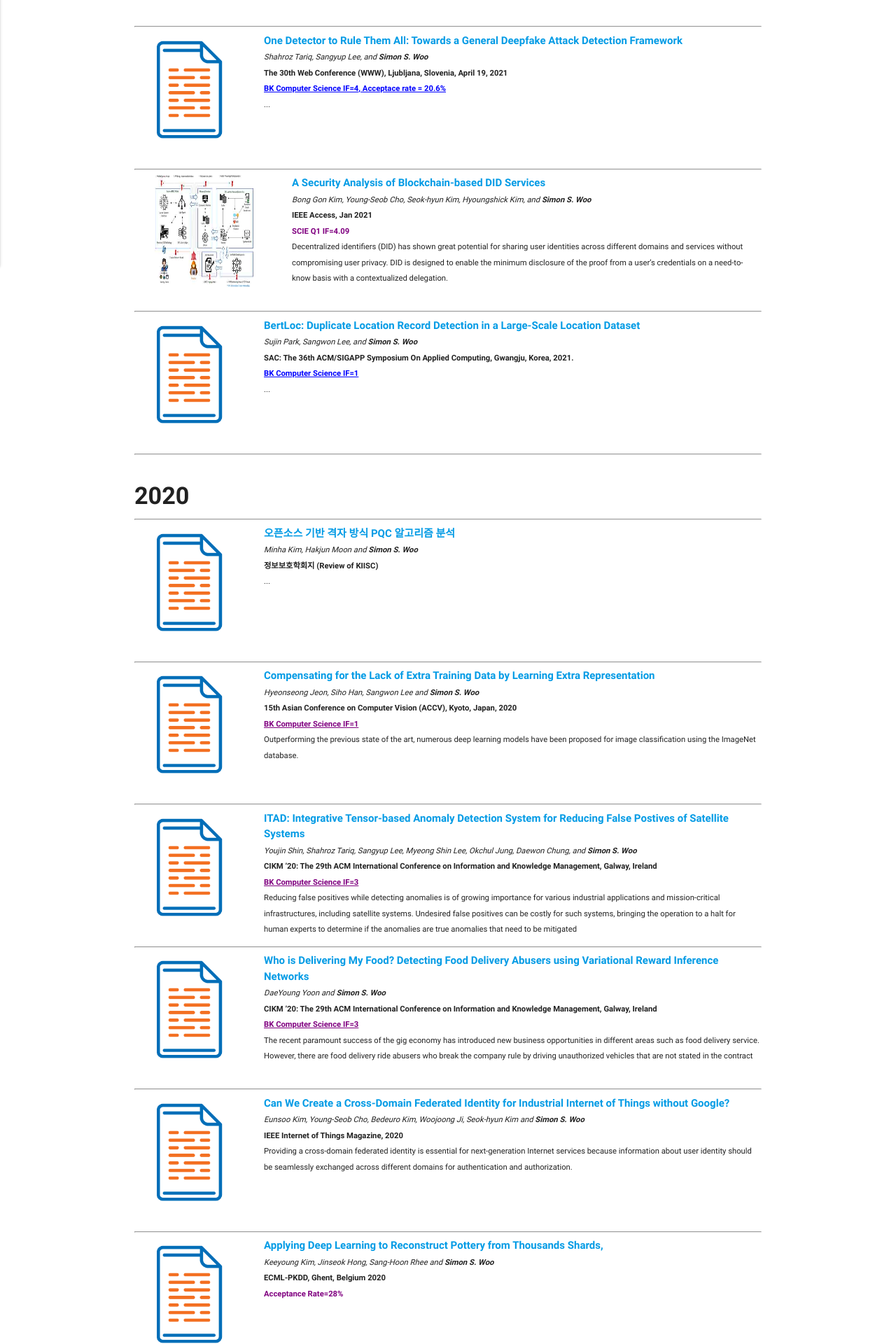
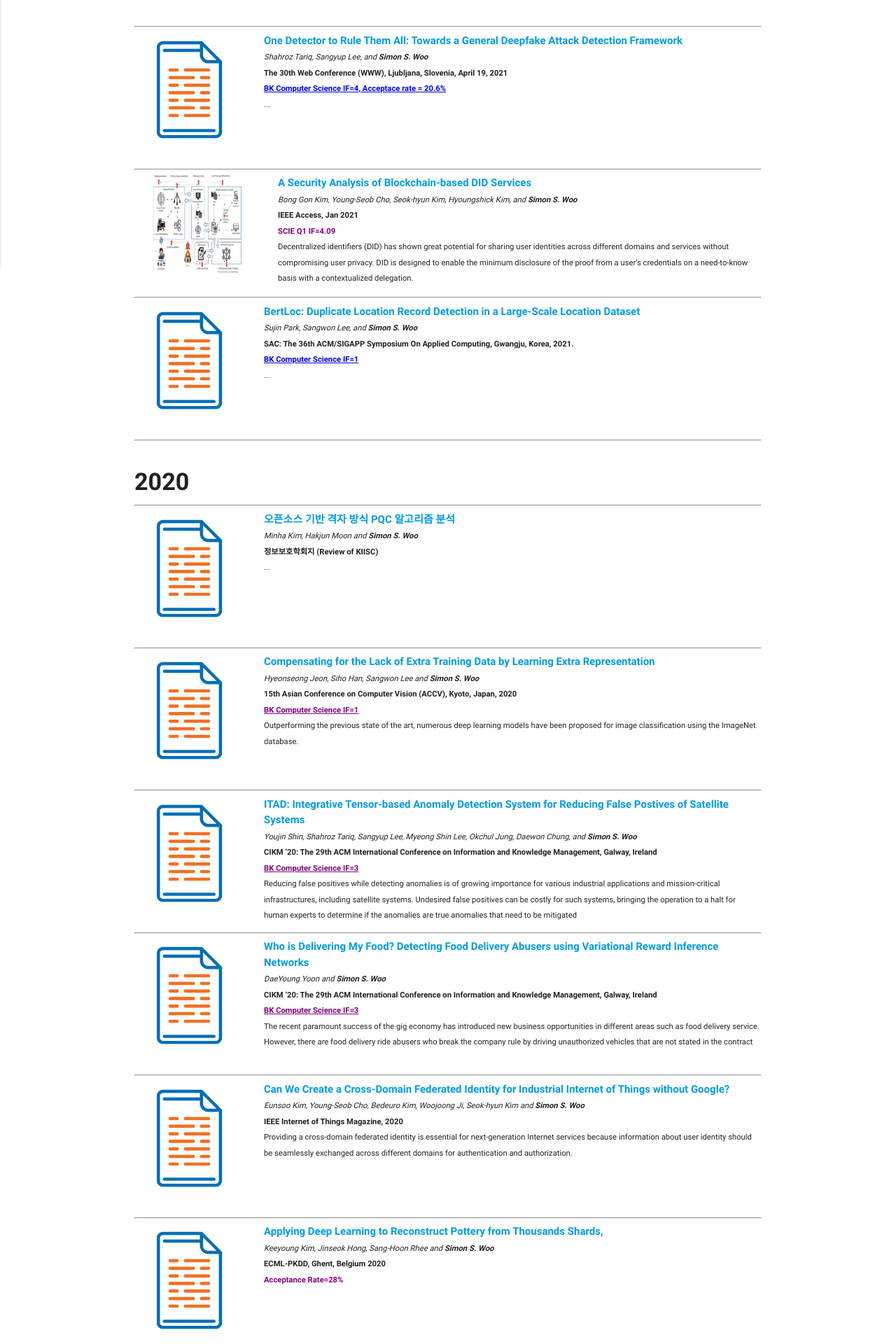
Before and after one commit to Yurim990507/DASH-Lab.github.io, a Jekyll site: the page built from example2.md, in a window 1280 px wide. Shown: the part 580-2500 px from the top of the page at 70% size. Built offline with Jekyll 4.4.1, drawn with Linux system fonts in a browser that asks for light colours.

Commit message:
Update example2.md

```diff
--- a/example2.md
+++ b/example2.md
@@ -95,7 +95,7 @@ permalink: /Publications/
 
         <div style="display: flex;">
             <div class="col-lg-3" style="vertical-align: middle; text-align:center">
-                    <a > <img  src="/img/secBlock.jpg" style="width:200px; height:160px; margin-bottom:20px"></a>
+                    <a > <img  src="/img/secBlock.jpg" style="width:180px; height:140px; margin-bottom:20px"></a>
             </div>
 
             <div style="margin-left: 25px;">
```
